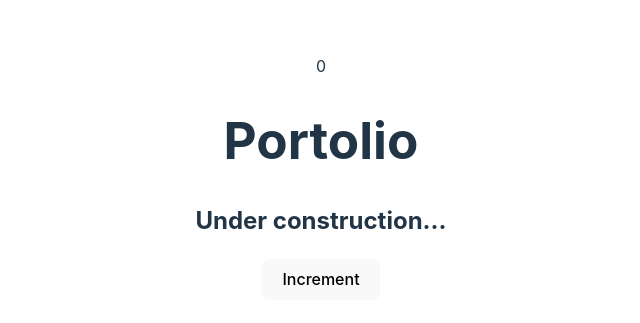
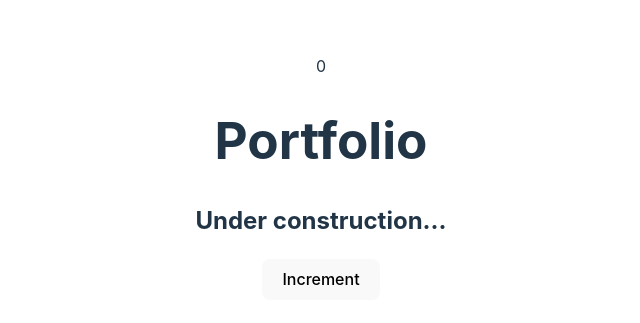
Before and after one commit to WilhelmErik/Portfolio, a React (Vite) app: page / in a window 1280 px wide. Shown: the part 223-546 px from the top of the page, without its empty margins (319-959 px from the left). Built offline with nearby package versions, Linux system fonts and the light colour scheme.

Commit message:
i cant spell

```diff
--- a/src/App.tsx
+++ b/src/App.tsx
@@ -9,7 +9,7 @@ const [click,setClick]= useState(0)
   return (
     <>
     {click}
-      <h1>Portolio</h1>
+      <h1>Portfolio</h1>
       <h2>Under construction...</h2>
       <button onClick={()=>setClick(prev=>prev+1)}> Increment</button>
     </>
```
